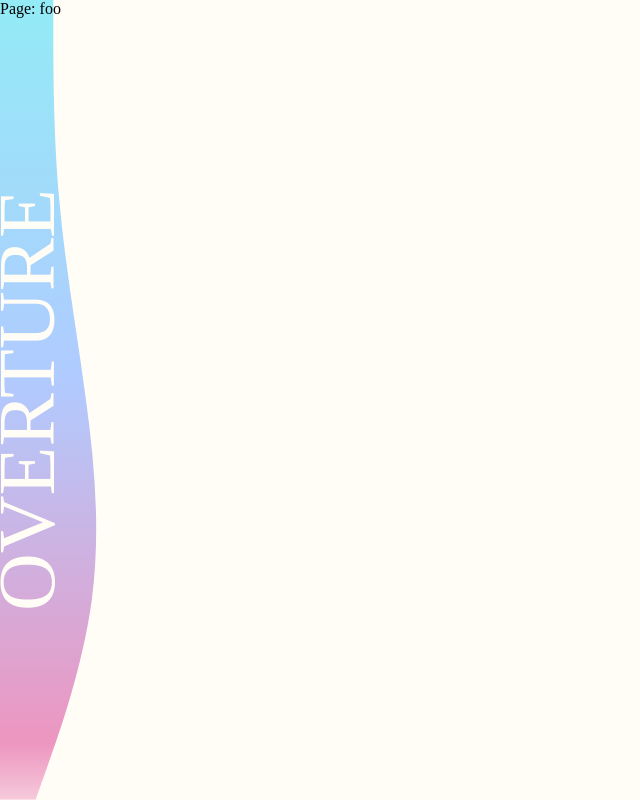
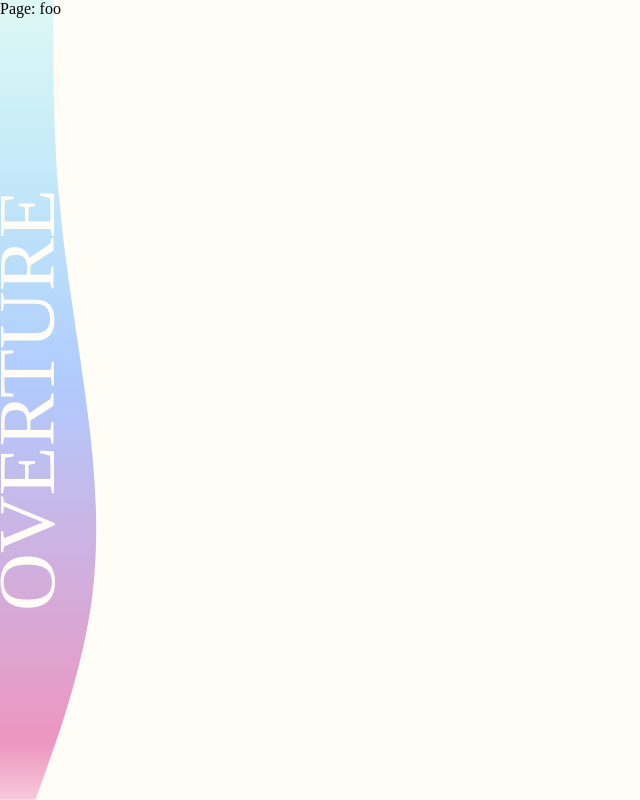
Before and after one commit to ynufes-tech/ynufes-seiryo23, a Nuxt app: page / in a window 1280 px wide. Shown: the whole page, without its empty margins (0-640 px from the left). Built offline with nearby package versions, Linux system fonts and the light colour scheme.

Commit message:
💄 グラデーション透明度の修正

```diff
--- a/layouts/default.vue
+++ b/layouts/default.vue
@@ -13,7 +13,7 @@
             <stop offset="0%" stop-color="rgba(237,150,192,0.5)" />
             <stop offset="7%" stop-color="rgba(237,150,192,1)" />
             <stop offset="53%" stop-color="rgba(176,203,255,1)" />
-            <stop offset="100%" stop-color="rgba(147,235,246,1)" />
+            <stop offset="100%" stop-color="rgba(147,235,246,0.3)" />
           </linearGradient>
         </defs>
         <path
```
